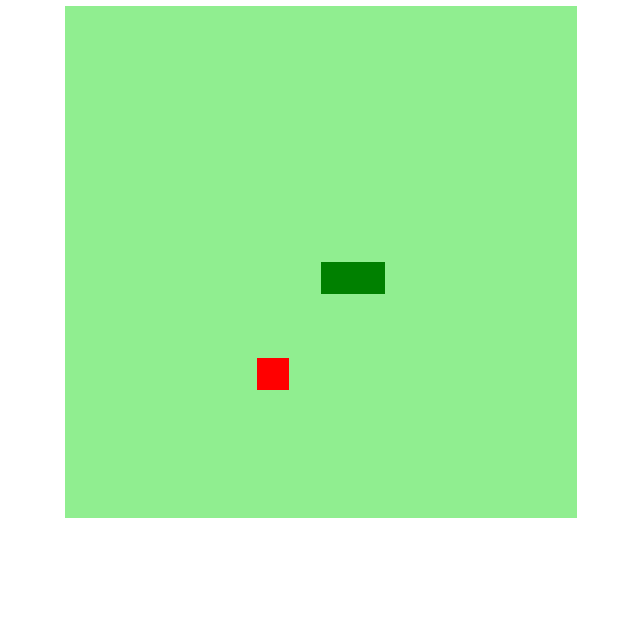
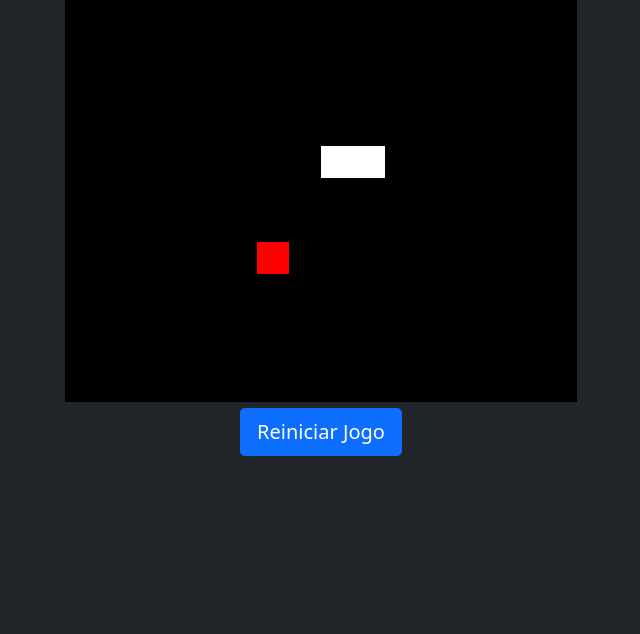
Before and after one commit to randymz10/BootcampDIO-JogoCobrinha, a plain HTML site: page index.html in a window 1280 px wide. Shown: the part 166-800 px from the top of the page, without its empty margins (319-959 px from the left). Drawn offline with Linux system fonts and the light colour scheme.

Commit message:
Modificado e adicionado estilos de bootstrap

```diff
--- a/style.css
+++ b/css/style.css
@@ -1,4 +1,4 @@
-body {
+/*body {
     height: 95vh;
     width: 95;
     display: flex;
@@ -6,4 +6,4 @@ body {
     align-items: center;
     flex-direction: column;
     color: rgb(44, 139, 44);
-}
+}*/
--- a/index.html
+++ b/index.html
@@ -1,15 +1,23 @@
 <!DOCTYPE html>
 <html lang="en">
+
 <head>
     <meta charset="UTF-8">
     <meta http-equiv="X-UA-Compatible" content="IE=edge">
     <meta name="viewport" content="width=device-width, initial-scale=1.0">
-    <link rel="stylesheet" href="style.css">
-    <script defer src="script.js"></script>
+    <link rel="stylesheet" href="css/style.css">
+    <link rel="stylesheet" href="css/bootstrap.min.css">
+    <script defer src="js/script.js"></script>
     <title>Snake Game</title>
 </head>
-<body>
-    <h1>SNAKE GAME!</h1>
-    <canvas id="snake" width="512" height="512"></canvas>
+
+<body class="bg-dark text-light">
+    <div class="container-fluid text-center">
+        <h1>SNAKE GAME!</h1>
+        <canvas id="snake" width="512" height="512"></canvas>
+        <div class="container">
+            <a class="btn btn-primary btn-lg" href="index.html" role="button">Reiniciar Jogo</a>
+        </div>
+    </div>
 </body>
 </html>
--- a/script.js
+++ b/js/script.js
@@ -15,13 +15,13 @@ let food = {
 
 
 function criarBG() {
-    context.fillStyle = "lightgreen";
+    context.fillStyle = "black";
     context.fillRect(0, 0, 16 * box, 16 * box);
 }
 
 function criarCobrinha() {
     for (i = 0; i < snake.length; i++) {
-        context.fillStyle = "green";
+        context.fillStyle = "white";
         context.fillRect(snake[i].x, snake[i].y, box, box);
     }
 }
```
Also changed, not shown: css/bootstrap.min.css (added), js/bootstrap.min.js (added).
